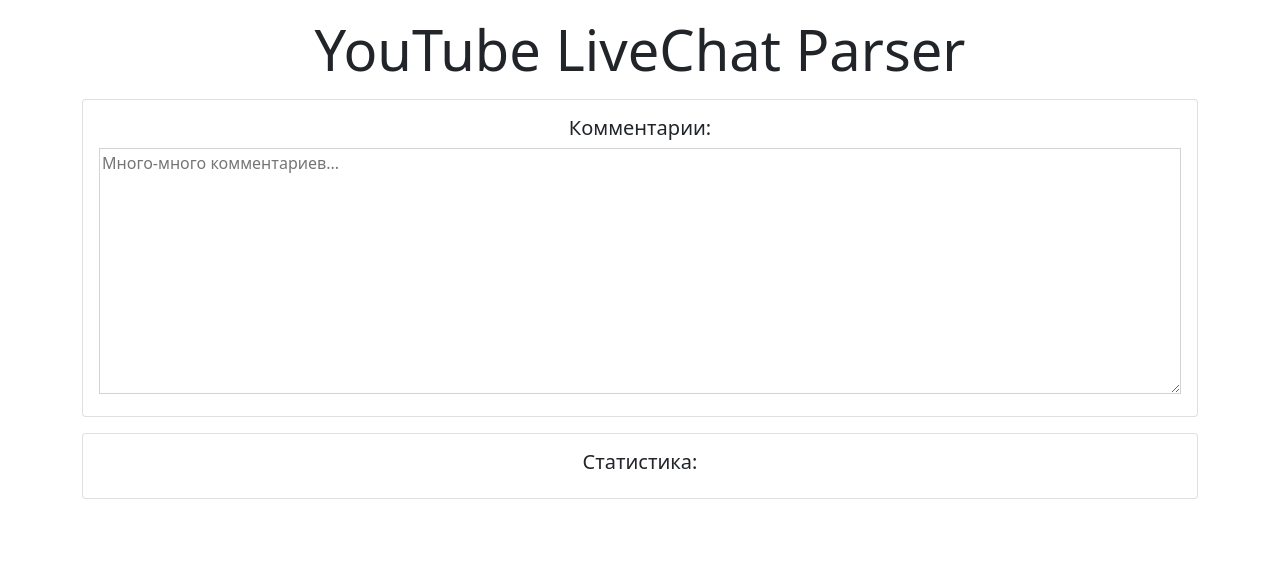
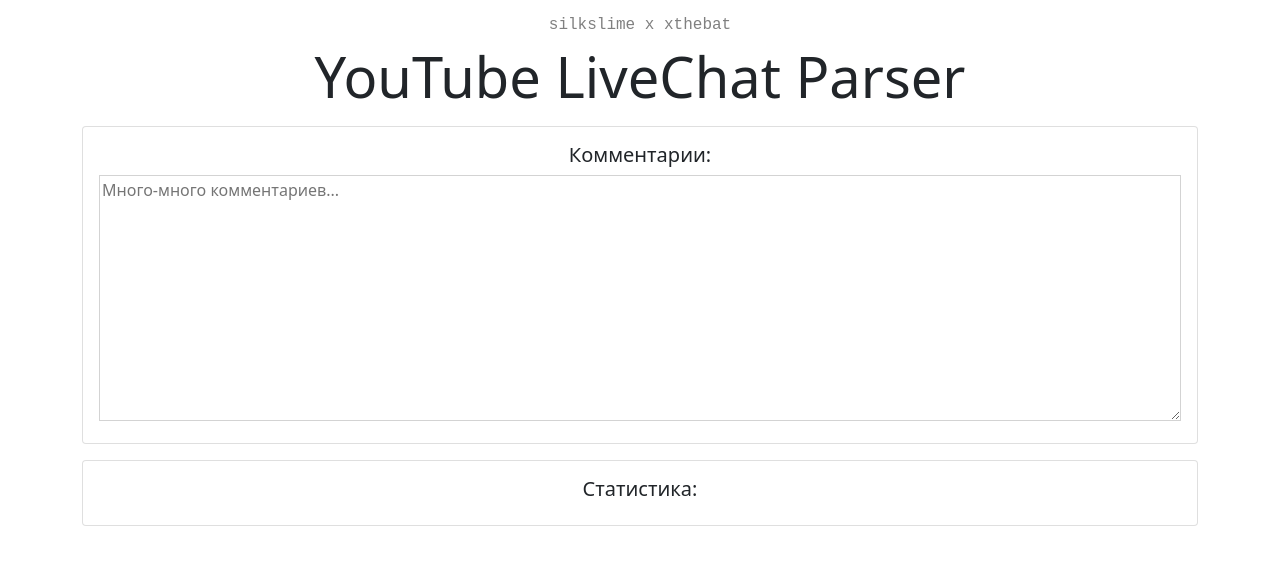
Before and after one commit to SilkSlime/silkslime.github.io, a plain HTML site: page other/ytlivechat/index.html in a window 1280 px wide. Drawn offline with nearby package versions, Linux system fonts and the light colour scheme.

Commit message:
added credits

```diff
--- a/other/ytlivechat/index.html
+++ b/other/ytlivechat/index.html
@@ -15,7 +15,8 @@
 
 <body>
     <div id="app" class="container" style="text-align: center;">
-        <h1 class="display-4 mt-3">YouTube LiveChat Parser</h1>
+        <h6 class="mt-3" style="font-family: 'Courier New', Courier, monospace; color: gray;">silkslime x xthebat</h6>
+        <h1 class="display-4">YouTube LiveChat Parser</h1>
         <div class="card my-3">
             <div class="card-body">
                 <h5 class="card-title">Комментарии:</h5>
```
